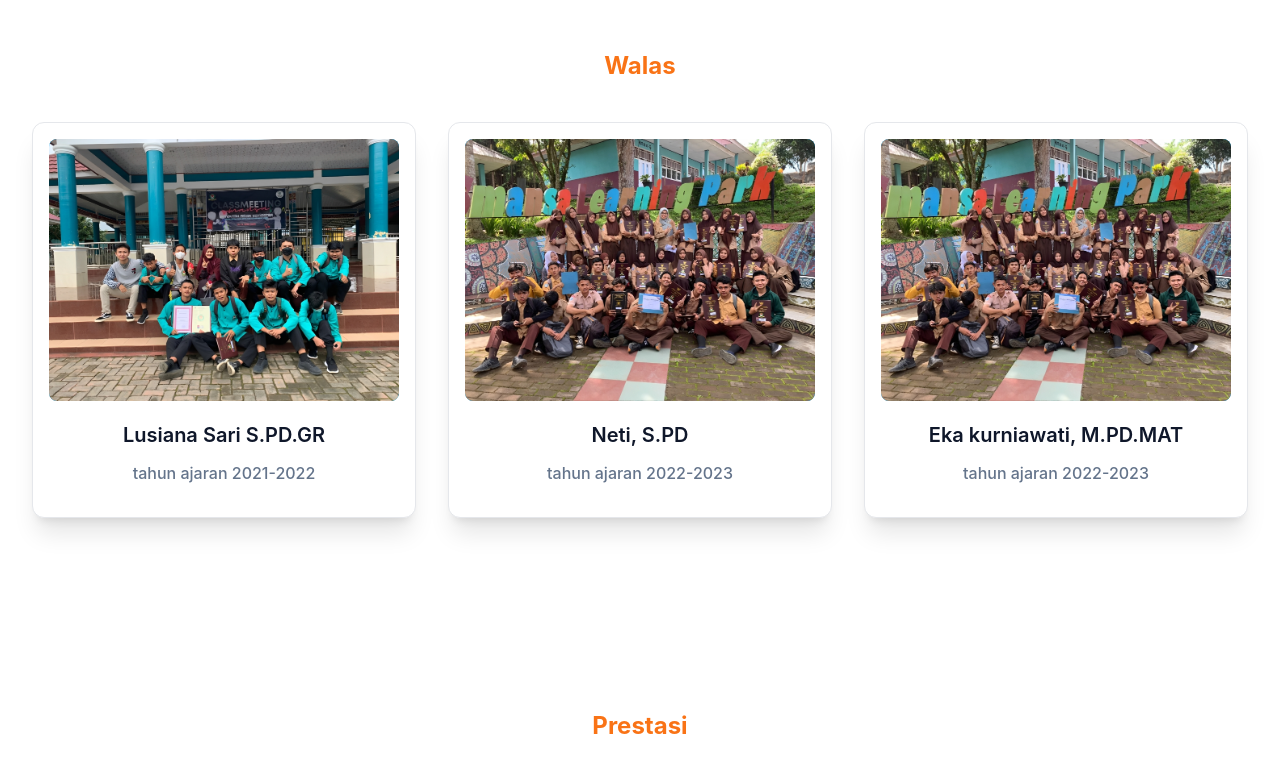
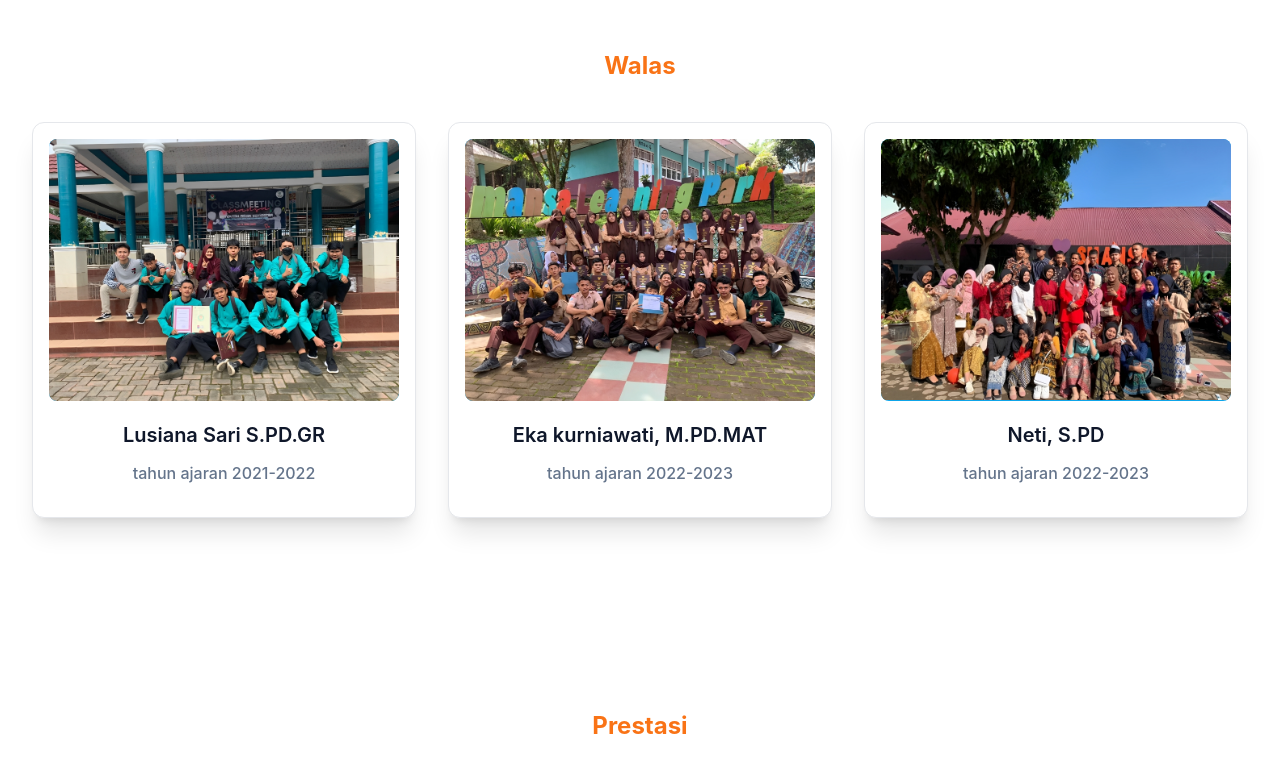
Before and after one commit to Aliakbarbermano/weeare-sciensix, a website: page index.html in a window 1280 px wide. Shown: the part 1600-2379 px from the top of the page. Drawn offline with Linux system fonts and the light colour scheme.

Commit message:
second commit

```diff
--- a/index.html
+++ b/index.html
@@ -123,9 +123,9 @@
                     <div class="mb-12 border-slate-400 ">
                         <div class="p-4 border shadow-xl rounded-xl md:gap-5 overflow-hidden bg-white">
                         <div class="h-15 bg-sky-500 aspect-[4/3] rounded-lg xl:aspect-[4/3] overflow-hidden group relative hover:scale-95 transition duration-500">
-                            <div class="w-full h-full bg-[url('/gambar/ibukeka.png')] bg-cover bg-center absolute group-hover:scale-125 transition duration-1000 group-hover:rotate-12"></div>
+                            <img src="gambar/ibukeka.png" alt="" class="bg-cover bg-center absolute group-hover:scale-125 transition duration-1000 group-hover:rotate-12">
                         </div>
-                            <h3 class="font-semibold text-dark text-xl mt-5 mb-3 text-center">Neti, S.PD</h3>
+                            <h3 class="font-semibold text-dark text-xl mt-5 mb-3 text-center">Eka kurniawati, M.PD.MAT</h3>
                             <p class="font-medium text-base text-secondary mb-4 text-center">tahun ajaran 2022-2023</p>
                         </div>
                     </div>
@@ -134,13 +134,12 @@
                     <div class="mb-12 border-slate-400 ">
                         <div class="p-4 border shadow-xl rounded-xl md:gap-5 overflow-hidden bg-white">
                         <div class="h-15 bg-sky-500 aspect-[4/3] rounded-lg xl:aspect-[4/3] overflow-hidden group relative hover:scale-95 transition duration-500">
-                            <div class="w-full h-full bg-[url('/gambar/ibukeka.png')] bg-cover bg-center absolute group-hover:scale-125 transition duration-1000 group-hover:rotate-12"></div>
+                            <img src="gambar/ibukneti.png" alt="" class="bg-cover bg-center absolute group-hover:scale-125 transition duration-1000 group-hover:rotate-12">
                         </div>
-                            <h3 class="font-semibold text-dark text-xl mt-5 mb-3 text-center">Eka kurniawati, M.PD.MAT</h3>
+                            <h3 class="font-semibold text-dark text-xl mt-5 mb-3 text-center">Neti, S.PD</h3>
                             <p class="font-medium text-base text-secondary mb-4 text-center">tahun ajaran 2022-2023</p>
                         </div>
                     </div>
-                </div>
                 </div>
             </div>
     </section>
```
Also changed, not shown: dist/output.css.
